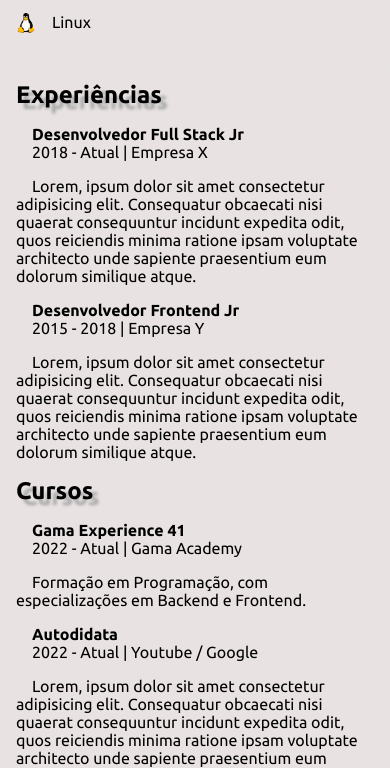
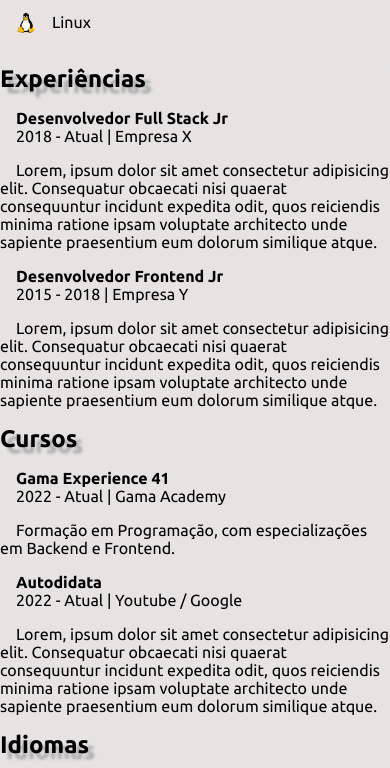
Before and after one commit to WeltonDev/curriculo, a plain HTML site: page index.html in a window 390 px wide. Shown: the part 1100-1868 px from the top of the page. Drawn offline with Linux system fonts and the light colour scheme.

Commit message:
curriculo março 2022

```diff
--- a/css/style.css
+++ b/css/style.css
@@ -274,6 +274,10 @@ a {
     background-color: #e9e2e2;
     border-radius: none;
     box-shadow: none;
+    padding: 0;
+    margin: 0;
+    border: none;
+    border-radius: none;
   }
 
   .right-container h2 {
@@ -321,6 +325,7 @@ a {
   }
 
   .dark-right-container {
+    width: 100vw;
     background-color: #44475a;
     color: #fff;
     text-shadow: 1px 1px 1px #000;
```
